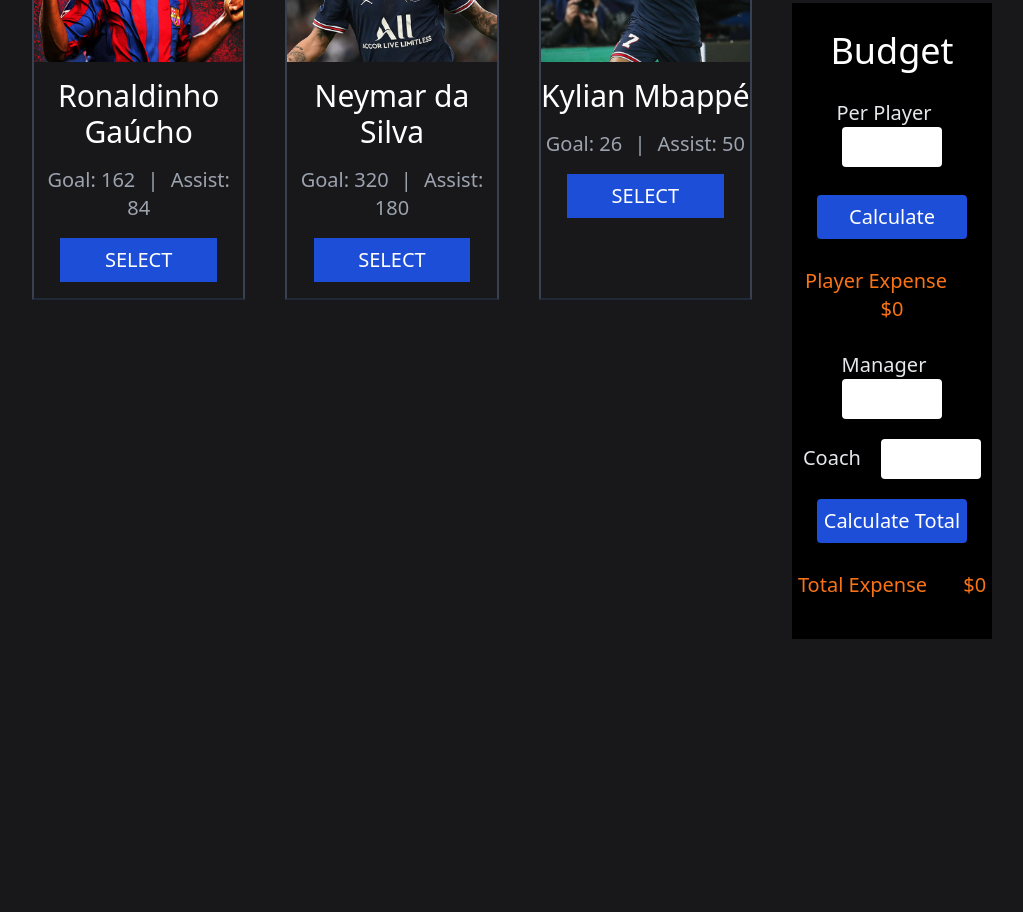
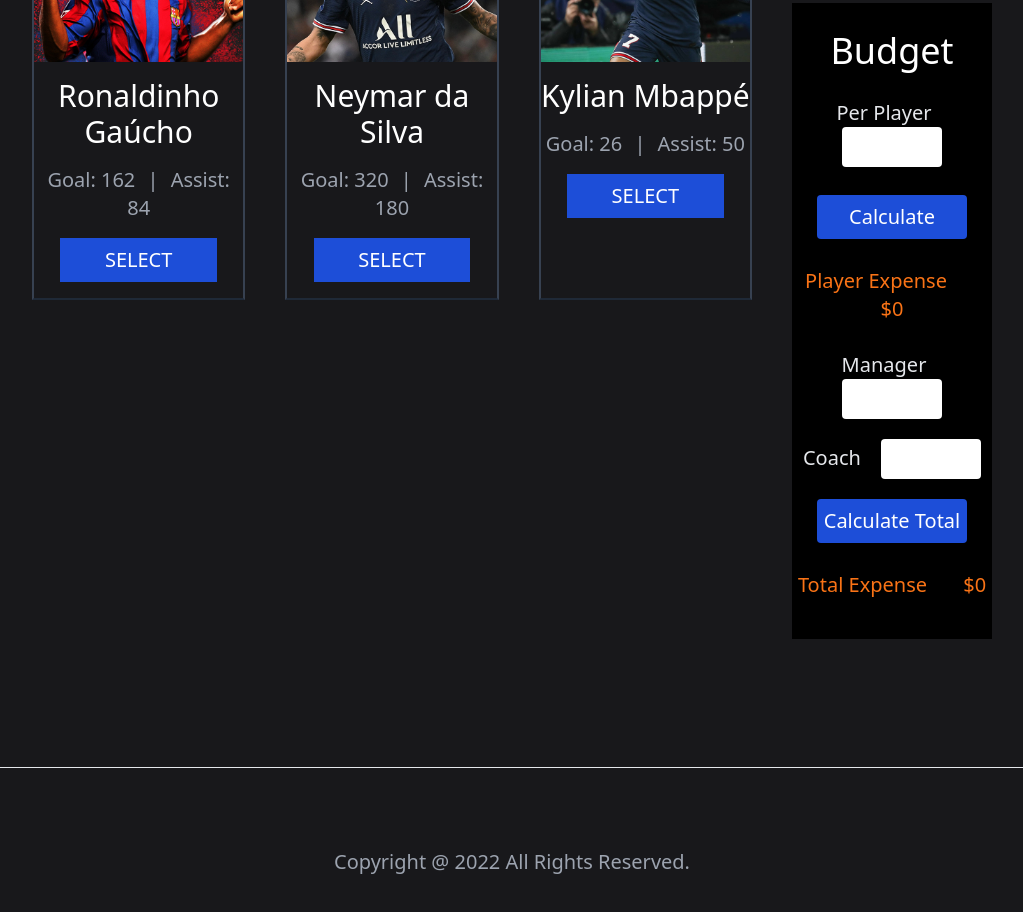
Before and after one commit to BayezidMostafa/Favourite-Five, a plain HTML site: page index.html in a window 1280 px wide. Shown: the part 1325-2237 px from the top of the page, without its empty margins (128-1151 px from the left). Before the commit the page ends 1964 px from the top, so only its background shows below. Drawn offline with nearby package versions, Linux system fonts and the light colour scheme.

Commit message:
Footer Panel Added

```diff
--- a/index.html
+++ b/index.html
@@ -141,6 +141,13 @@
             </div>
         </section>
     </main>
+    <!-- Footer Area -->
+    <footer>
+        <div class="text-white mt-32 mb-20">
+            <hr>
+        </div>
+        <p class="text-xl text-center text-gray-400 mb-20">Copyright @ 2022 All Rights Reserved.</p>
+    </footer>
 </body>
 
 </html>
```
